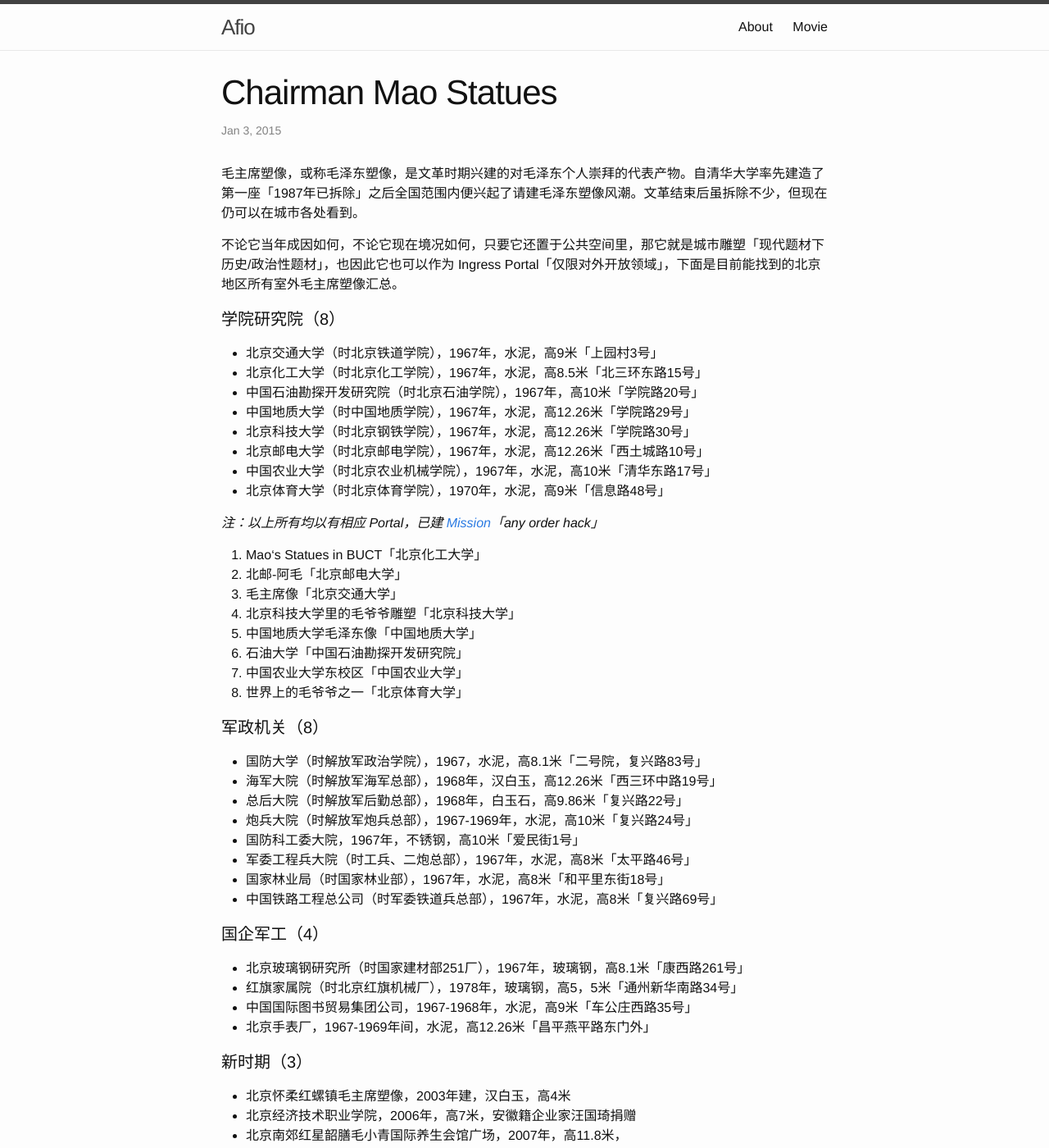
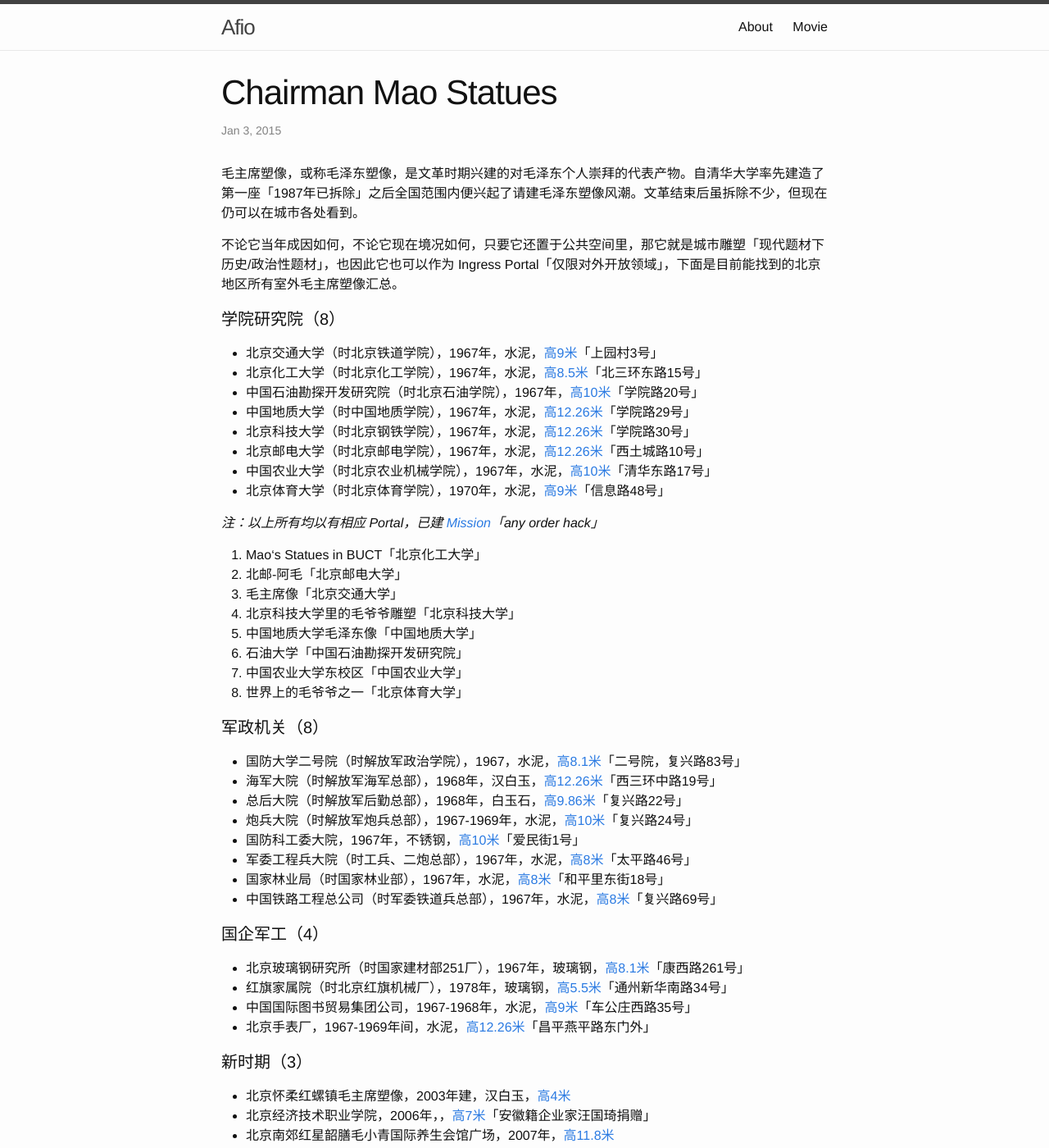
Before and after one commit to Afio/afio.github.io, a Jekyll site: the page built from _posts/2015-01-03-Chairman-Mao-Statues.md, in a window 1280 px wide and 1400 px high. Shown: the whole window at 82% size. Built offline with Jekyll 4.4.1, drawn with Linux system fonts in a browser that asks for light colours; comment, search, counter and statistics services are not loaded.

Commit message:
mao update

```diff
--- a/_posts/2015-01-03-Chairman-Mao-Statues.md
+++ b/_posts/2015-01-03-Chairman-Mao-Statues.md
@@ -12,14 +12,14 @@ categories: ingress
 
 ####学院研究院（8）
 
-- 北京交通大学（时北京铁道学院），1967年，水泥，高9米「上园村3号」
-- 北京化工大学（时北京化工学院），1967年，水泥，高8.5米「北三环东路15号」
-- 中国石油勘探开发研究院（时北京石油学院），1967年，高10米「学院路20号」
-- 中国地质大学（时中国地质学院），1967年，水泥，高12.26米「学院路29号」
-- 北京科技大学（时北京钢铁学院），1967年，水泥，高12.26米「学院路30号」
-- 北京邮电大学（时北京邮电学院），1967年，水泥，高12.26米「西土城路10号」
-- 中国农业大学（时北京农业机械学院），1967年，水泥，高10米「清华东路17号」
-- 北京体育大学（时北京体育学院），1970年，水泥，高9米「信息路48号」
+- 北京交通大学（时北京铁道学院），1967年，水泥，<a href="http://ingresss.qiniudn.com/beijiao.jpg" target="_blank">高9米</a>「上园村3号」
+- 北京化工大学（时北京化工学院），1967年，水泥，<a href="http://ingresss.qiniudn.com/beihua.jpg" target="_blank">高8.5米</a>「北三环东路15号」
+- 中国石油勘探开发研究院（时北京石油学院），1967年，<a href="http://ingresss.qiniudn.com/shiyoukanchayuan.jpg" target="_blank">高10米</a>「学院路20号」
+- 中国地质大学（时中国地质学院），1967年，水泥，<a href="http://ingresss.qiniudn.com/dizhidaxue.jpg" target="_blank">高12.26米</a>「学院路29号」
+- 北京科技大学（时北京钢铁学院），1967年，水泥，<a href="http://ingresss.qiniudn.com/beikeji.jpg" target="_blank">高12.26米</a>「学院路30号」
+- 北京邮电大学（时北京邮电学院），1967年，水泥，<a href="http://ingresss.qiniudn.com/beiyou.jpg" target="_blank">高12.26米</a>「西土城路10号」
+- 中国农业大学（时北京农业机械学院），1967年，水泥，<a href="http://ingresss.qiniudn.com/nongda.jpg" target="_blank">高10米</a>「清华东路17号」
+- 北京体育大学（时北京体育学院），1970年，水泥，<a href="http://ingresss.qiniudn.com/tiyu.jpg" target="_blank">高9米</a>「信息路48号」
 
 *注：以上所有均以有相应 Portal，已建 <a href="http://ingresss.qiniudn.com/MaoStateTour.png" target="_blank">Mission</a>「any order hack」*
 
@@ -34,27 +34,27 @@ categories: ingress
 
 ####军政机关（8）
 
-- 国防大学（时解放军政治学院），1967，水泥，高8.1米「二号院，复兴路83号」
-- 海军大院（时解放军海军总部），1968年，汉白玉，高12.26米「西三环中路19号」
-- 总后大院（时解放军后勤总部），1968年，白玉石，高9.86米「复兴路22号」
-- 炮兵大院（时解放军炮兵总部），1967-1969年，水泥，高10米「复兴路24号」
-- 国防科工委大院，1967年，不锈钢，高10米「爱民街1号」
-- 军委工程兵大院（时工兵、二炮总部），1967年，水泥，高8米「太平路46号」
-- 国家林业局（时国家林业部），1967年，水泥，高8米「和平里东街18号」
-- 中国铁路工程总公司（时军委铁道兵总部），1967年，水泥，高8米「复兴路69号」
+- 国防大学二号院（时解放军政治学院），1967，水泥，<a href="http://ingresss.qiniudn.com/guofangdaxue.jpg" target="_blank">高8.1米</a>「二号院，复兴路83号」
+- 海军大院（时解放军海军总部），1968年，汉白玉，<a href="http://ingresss.qiniudn.com/haijundayuan.jpg" target="_blank">高12.26米</a>「西三环中路19号」
+- 总后大院（时解放军后勤总部），1968年，白玉石，<a href="http://ingresss.qiniudn.com/zonghou.jpg" target="_blank">高9.86米</a>「复兴路22号」
+- 炮兵大院（时解放军炮兵总部），1967-1969年，水泥，<a href="http://ingresss.qiniudn.com/paobing.jpg" target="_blank">高10米</a>「复兴路24号」
+- 国防科工委大院，1967年，不锈钢，<a href="http://ingresss.qiniudn.com/kegongwei.jpg" target="_blank">高10米</a>「爱民街1号」
+- 军委工程兵大院（时工兵、二炮总部），1967年，水泥，<a href="http://ingresss.qiniudn.com/gongwei.jpg" target="_blank">高8米</a>「太平路46号」
+- 国家林业局（时国家林业部），1967年，水泥，<a href="http://ingresss.qiniudn.com/linyeju.jpg" target="_blank">高8米</a>「和平里东街18号」
+- 中国铁路工程总公司（时军委铁道兵总部），1967年，水泥，<a href="http://ingresss.qiniudn.com/tiedaobing.jpg" target="_blank">高8米</a>「复兴路69号」
 
 ####国企军工（4）
 
-- 北京玻璃钢研究所（时国家建材部251厂），1967年，玻璃钢，高8.1米「康西路261号」
-- 红旗家属院（时北京红旗机械厂），1978年，玻璃钢，高5，5米「通州新华南路34号」
-- 中国国际图书贸易集团公司，1967-1968年，水泥，高9米「车公庄西路35号」
-- 北京手表厂，1967-1969年间，水泥，高12.26米「昌平燕平路东门外」
+- 北京玻璃钢研究所（时国家建材部251厂），1967年，玻璃钢，<a href="http://ingresss.qiniudn.com/boligang.jpg" target="_blank">高8.1米</a>「康西路261号」
+- 红旗家属院（时北京红旗机械厂），1978年，玻璃钢，<a href="http://ingresss.qiniudn.com/hongqijiashuyuan.jpg" target="_blank">高5.5米</a>「通州新华南路34号」
+- 中国国际图书贸易集团公司，1967-1968年，水泥，<a href="http://ingresss.qiniudn.com/guojitushumaoyi.jpg" target="_blank">高9米</a>「车公庄西路35号」
+- 北京手表厂，1967-1969年间，水泥，<a href="http://ingresss.qiniudn.com/shoubiaochang.jpg" target="_blank">高12.26米</a>「昌平燕平路东门外」
 
 ####新时期（3）
 
-- 北京怀柔红螺镇毛主席塑像，2003年建，汉白玉，高4米
-- 北京经济技术职业学院，2006年，高7米，安徽籍企业家汪国琦捐赠
-- 北京南郊红星韶膳毛小青国际养生会馆广场，2007年，高11.8米，
+- 北京怀柔红螺镇毛主席塑像，2003年建，汉白玉，<a href="http://ingresss.qiniudn.com/huairouxiaozhen.jpg" target="_blank">高4米</a>
+- 北京经济技术职业学院，2006年，，<a href="http://ingresss.qiniudn.com/jingjijishu.jpg" target="_blank">高7米</a>「安徽籍企业家汪国琦捐赠」
+- 北京南郊红星韶膳毛小青国际养生会馆广场，2007年，<a href="http://ingresss.qiniudn.com/yangshengguan.jpg" target="_blank">高11.8米</a>
 
 #####via
 
```
